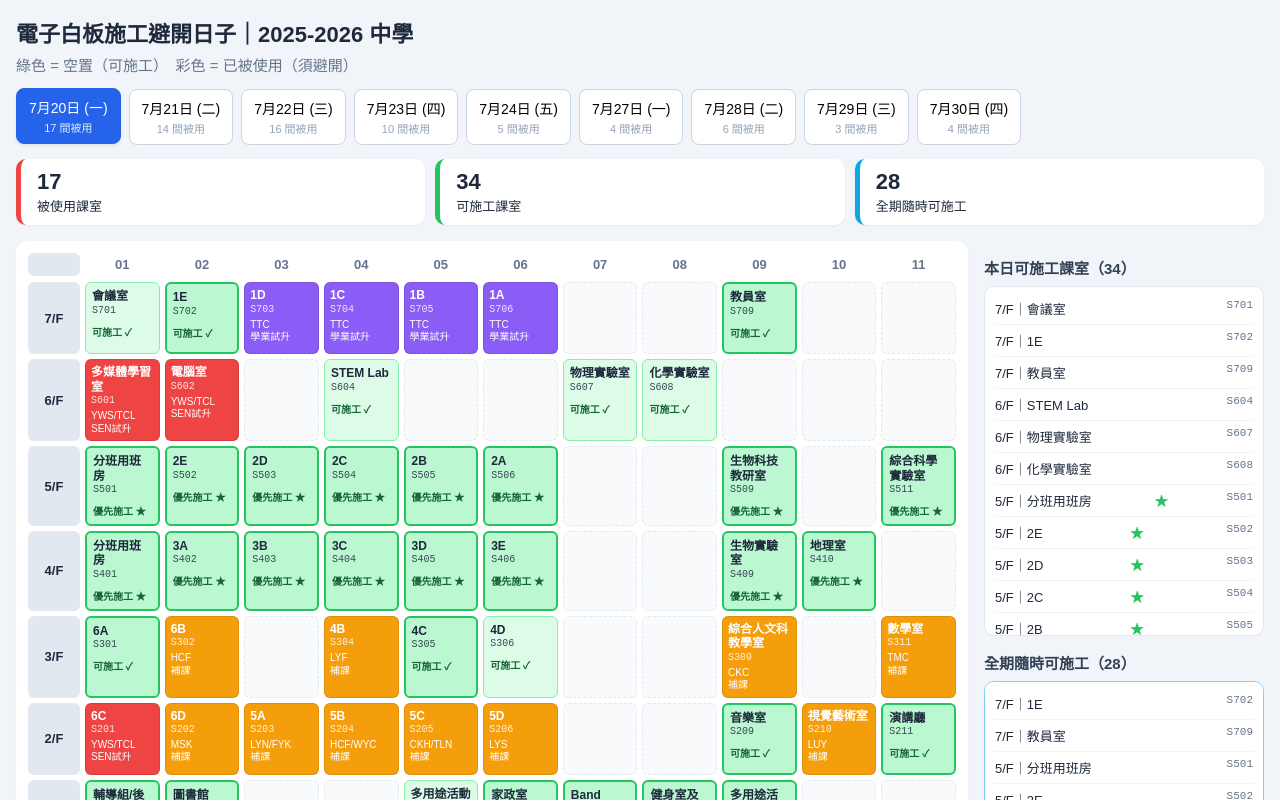
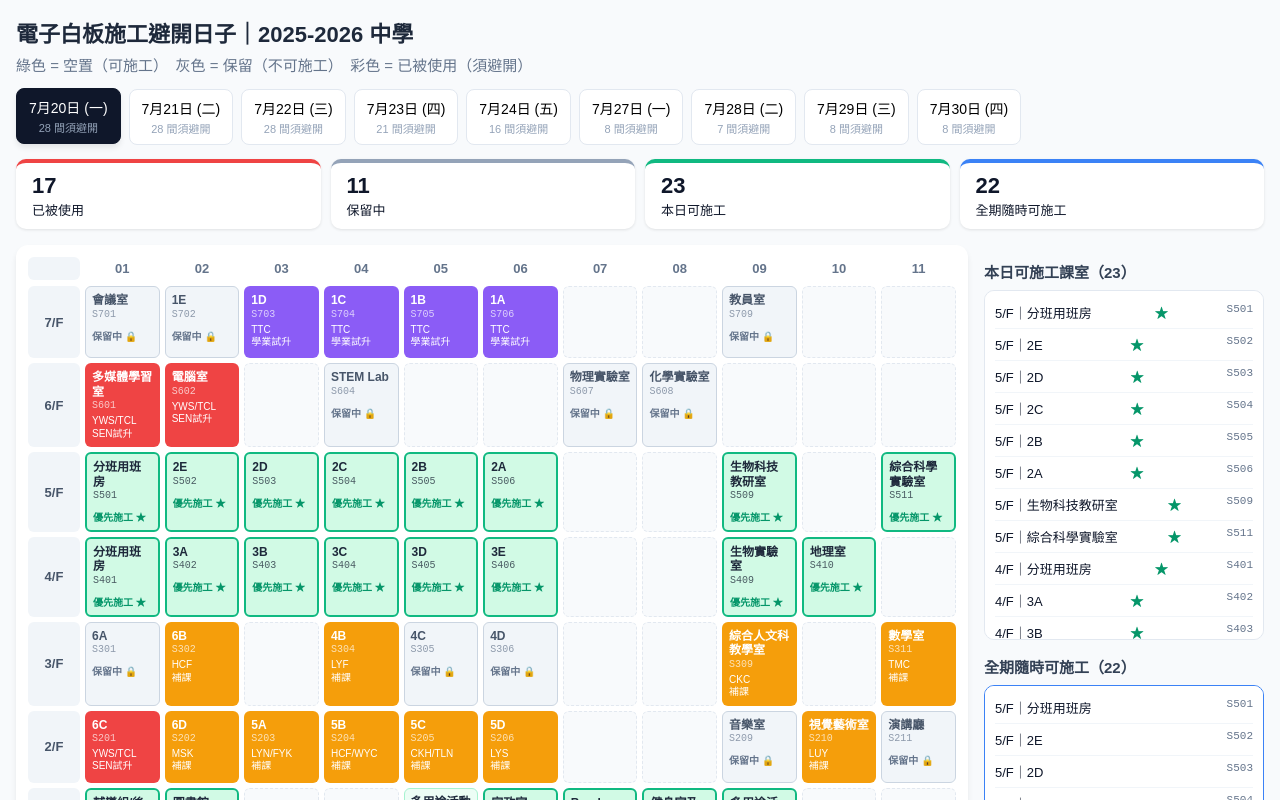
Before and after one commit to kingtmc314/whiteboard-scheduler, a Next.js app: page / in a window 1280 px wide. Shown: the top 800 px of the page. Built offline with nearby package versions, Linux system fonts and the light colour scheme.

Commit message:
Implement floor-specific blocking rules and refine color palette for better contrast

```diff
--- a/app/globals.css
+++ b/app/globals.css
@@ -1,61 +1,76 @@
 * { box-sizing: border-box; margin: 0; padding: 0; }
-body { font-family: "Microsoft JhengHei","PingFang HK",sans-serif; background:#f1f5f9; color:#1e293b; }
+body { font-family: "Microsoft JhengHei","PingFang HK",sans-serif; background:#f8fafc; color:#0f172a; }
 main { max-width: 1400px; margin: 0 auto; padding: 16px; }
-.top h1 { font-size: 22px; margin-bottom: 6px; }
+.top h1 { font-size: 22px; margin-bottom: 6px; color: #1e293b; }
 .top p { color:#64748b; margin: 4px 0 14px; font-size: 15px; }
 
 .dates { display:flex; flex-wrap:wrap; gap:8px; margin-bottom:14px; }
-.date { border:1px solid #cbd5e1; background:#fff; border-radius:8px; padding:8px 12px;
+.date { border:1px solid #e2e8f0; background:#fff; border-radius:8px; padding:8px 12px;
   cursor:pointer; font-size:14px; display:flex; flex-direction:column; align-items:center; transition: all 0.2s; }
 .date span { font-size:11px; color:#94a3b8; margin-top: 2px; }
-.date.active { background:#2563eb; color:#fff; border-color:#2563eb; transform: translateY(-1px); box-shadow: 0 2px 4px -1px rgb(0 0 0 / 0.1); }
-.date.active span { color:#dbeafe; }
+.date.active { background:#0f172a; color:#fff; border-color:#0f172a; transform: translateY(-1px); box-shadow: 0 4px 6px -1px rgb(0 0 0 / 0.1); }
+.date.active span { color:#94a3b8; }
 
 .stats { display:flex; gap:10px; margin-bottom:16px; flex-wrap:wrap; }
 .stat { background:#fff; border-radius:10px; padding:10px 16px; font-size:13px;
-  border-left:5px solid #2563eb; flex: 1; min-width: 180px; box-shadow: 0 1px 2px 0 rgb(0 0 0 / 0.05); }
+  border-top:4px solid #0f172a; flex: 1; min-width: 160px; box-shadow: 0 1px 3px 0 rgb(0 0 0 / 0.1); }
 .stat b { display:block; font-size:22px; line-height: 1.2; margin-bottom: 1px; }
-.s-used { border-color:#ef4444; }
-.s-free { border-color:#22c55e; }
-.s-any { border-color:#0ea5e9; }
+.s-used { border-top-color:#ef4444; }
+.s-reserved { border-top-color:#94a3b8; }
+.s-free { border-top-color:#10b981; }
+.s-any { border-top-color:#3b82f6; }
 
 .wrap { display:flex; gap:16px; align-items:flex-start; }
-.planbox { background:#fff; border-radius:12px; padding:12px; overflow-x:auto; flex:1; box-shadow: 0 2px 4px -1px rgb(0 0 0 / 0.05); }
+.planbox { background:#fff; border-radius:12px; padding:12px; overflow-x:auto; flex:1; box-shadow: 0 4px 6px -1px rgb(0 0 0 / 0.1); }
 .colhead, .frow { display:grid; grid-template-columns:52px repeat(11, minmax(72px, 1fr)); gap:5px; }
 .colhead { margin-bottom:6px; }
 .chead { text-align:center; font-size:13px; color:#64748b; padding:4px 0; font-weight: 600; }
 .frow { margin-bottom:5px; }
 .flabel { display:flex; align-items:center; justify-content:center; font-weight:700;
-  background:#e2e8f0; border-radius:6px; font-size:13px; }
-.cell { border-radius:6px; min-height:72px; padding:6px; font-size:11px; transition: transform 0.1s; position: relative; }
-.cell:hover { transform: scale(1.02); z-index: 10; }
+  background:#f1f5f9; border-radius:6px; font-size:13px; color: #475569; }
+.cell { border-radius:6px; min-height:72px; padding:6px; font-size:11px; transition: all 0.1s; position: relative; border: 1px solid transparent; }
+.cell:hover { transform: scale(1.02); z-index: 10; box-shadow: 0 10px 15px -3px rgb(0 0 0 / 0.1); }
 .cell.empty { background:#f8fafc; border:1px dashed #e2e8f0; }
-.cell.free { background:#dcfce7; border:1px solid #86efac; cursor:pointer; }
-.cell.always-free { background:#bbf7d0; border:2px solid #22c55e; }
-.cell.used { color:#fff; cursor:pointer; box-shadow: inset 0 0 0 1px rgba(0,0,0,0.1); }
-.rname { font-weight:700; font-size:12px; line-height:1.2; margin-bottom: 1px; }
-.rcode { opacity:.85; font-size:10px; font-family: monospace; }
+
+/* Status Colors */
+.cell.free { background:#ecfdf5; border-color:#a7f3d0; cursor:pointer; }
+.cell.free:hover { background:#d1fae5; }
+.cell.always-free { background:#d1fae5; border:2px solid #10b981; }
+
+.cell.reserved { background:#f1f5f9; border-color:#cbd5e1; color:#64748b; cursor:not-allowed; }
+.cell.reserved .rname { color: #475569; }
+
+.cell.used { color:#fff; cursor:pointer; }
+.cell.used .rname { color: #fff; }
+
+.rname { font-weight:700; font-size:12px; line-height:1.2; margin-bottom: 1px; color: #1e293b; }
+.rcode { opacity:.7; font-size:10px; font-family: monospace; }
 .rinfo { margin-top:4px; font-size:10px; line-height:1.25; }
-.rok { margin-top:8px; color:#166534; font-weight:700; font-size: 10px; }
+.rok { margin-top:8px; color:#059669; font-weight:700; font-size: 10px; }
+.rres { margin-top:8px; color:#64748b; font-weight:600; font-size: 10px; }
 
 .legend { display:flex; flex-wrap:wrap; gap:8px; margin-top:16px; padding-top: 12px; border-top: 1px solid #f1f5f9; }
-.lg { color:#fff; padding:3px 10px; border-radius:20px; font-size:12px; font-weight: 500; }
+.lg { padding:3px 10px; border-radius:20px; font-size:12px; font-weight: 500; border: 1px solid transparent; }
+.lg-free { background:#ecfdf5; color:#065f46; border-color:#a7f3d0; }
+.lg-priority { background:#d1fae5; color:#065f46; border-color:#10b981; font-weight: bold; }
+.lg-reserved { background:#f1f5f9; color:#475569; border-color:#cbd5e1; }
 
 .side { width:280px; flex-shrink:0; }
 .side h3 { font-size:15px; margin:16px 0 8px; color: #334155; }
-.detail { background:#fff; border-radius:10px; padding:14px; border:1px solid #e2e8f0; box-shadow: 0 1px 2px 0 rgb(0 0 0 / 0.05); }
-.detail h3 { margin-top: 0; }
+.detail { background:#fff; border-radius:10px; padding:14px; border:1px solid #e2e8f0; box-shadow: 0 1px 3px 0 rgb(0 0 0 / 0.1); }
+.detail h3 { margin-top: 0; color: #0f172a; }
 .detail small { color:#94a3b8; font-family: monospace; }
 .detail p { font-size:13px; margin:5px 0; }
 .warn { color:#dc2626; font-weight:700; }
-.okmsg { color:#16a34a; font-weight:700; }
+.okmsg { color:#059669; font-weight:700; }
+
 .list { list-style:none; background:#fff; border-radius:10px; padding:6px 10px;
   max-height:350px; overflow-y:auto; border:1px solid #e2e8f0; }
 .list li { display:flex; justify-content:space-between; font-size:13px;
   padding:6px 0; border-bottom:1px solid #f1f5f9; }
 .list li:last-child { border-bottom: none; }
 .list li span { color:#64748b; font-size:11px; font-family: monospace; }
-.any-list { border-color:#7dd3fc; }
+.any-list { border-color:#3b82f6; }
 
 footer { margin-top:20px; text-align:center; color:#94a3b8; font-size:13px; padding-bottom: 16px; }
 
@@ -78,7 +93,7 @@ footer { margin-top:20px; text-align:center; color:#94a3b8; font-size:13px; padd
   .colhead, .frow { grid-template-columns: 40px repeat(11, minmax(56px, 1fr)); gap: 4px; }
   .cell { min-height: 56px; padding: 3px; }
   .rname { font-size: 10px; }
-  .rcode, .rok, .rinfo { font-size: 8px; }
+  .rcode, .rok, .rinfo, .rres { font-size: 8px; }
   .flabel { font-size: 11px; }
   .chead { font-size: 10px; }
 }
--- a/app/page.js
+++ b/app/page.js
@@ -8,24 +8,50 @@ const allRooms = Object.entries(layout).flatMap(([f, arr]) =>
   arr.map((r) => ({ ...r, floor: f }))
 );
 
-// Specific rooms to label as "可施工 ✓" instead of "優先施工 ★"
-const forceCanBuildLabels = new Set(["S301", "S305", "S209", "S211", "S702", "S709"]);
-
 export default function Home() {
   const [dateKey, setDateKey] = useState(dateList[0]);
   const [sel, setSel] = useState(null);
   const day = occupancy[dateKey];
   const occ = day.rooms;
 
-  const freeRooms = allRooms.filter((r) => !occ[r.code]);
-  const occRooms = allRooms.filter((r) => occ[r.code]);
+  // Helper to check if a room should be BLOCKED (Reserved)
+  const isReserved = (floor, date) => {
+    const d = parseInt(date.split("-")[2]); // Extract day from YYYY-MM-DD
+
+    // 1. 20/7-22/7 7樓
+    if (floor === "7/F" && d >= 20 && d <= 22) return true;
+    // 2. 20/7-23/7 3樓
+    if (floor === "3/F" && d >= 20 && d <= 23) return true;
+    // 3. 20/7-24/7 2樓
+    if (floor === "2/F" && d >= 20 && d <= 24) return true;
+    // 4. 20/7-30/7 6樓
+    if (floor === "6/F" && d >= 20 && d <= 30) return true;
+
+    return false;
+  };
+
+  const processedRooms = useMemo(() => {
+    return allRooms.map(r => {
+      const use = occ[r.code];
+      const reserved = !use && isReserved(r.floor, dateKey);
+      return { ...r, use, reserved };
+    });
+  }, [dateKey, occ]);
+
+  const freeRooms = processedRooms.filter((r) => !r.use && !r.reserved);
+  const occRooms = processedRooms.filter((r) => r.use);
+  const reservedRooms = processedRooms.filter((r) => r.reserved);
 
   // 全期都沒被使用的課室（隨時可施工）
   const alwaysFreeCodes = useMemo(() => {
     const usedEver = new Set();
-    dateList.forEach((d) =>
-      Object.keys(occupancy[d].rooms).forEach((c) => usedEver.add(c))
-    );
+    dateList.forEach((d) => {
+      // Both actual occupancy and reservations count as "used" for the "Always Free" calculation
+      Object.keys(occupancy[d].rooms).forEach((c) => usedEver.add(c));
+      allRooms.forEach(r => {
+        if (isReserved(r.floor, d)) usedEver.add(r.code);
+      });
+    });
     const codes = new Set();
     allRooms.forEach(r => {
       if (!usedEver.has(r.code)) codes.add(r.code);
@@ -39,7 +65,7 @@ export default function Home() {
     <main>
       <header className="top">
         <h1>電子白板施工避開日子｜2025-2026 中學</h1>
-        <p>綠色 = 空置（可施工）　彩色 = 已被使用（須避開）</p>
+        <p>綠色 = 空置（可施工）　灰色 = 保留（不可施工）　彩色 = 已被使用（須避開）</p>
       </header>
 
       {/* 日期選擇 */}
@@ -51,15 +77,16 @@ export default function Home() {
             onClick={() => { setDateKey(d); setSel(null); }}
           >
             {occupancy[d].label}
-            <span>{Object.keys(occupancy[d].rooms).length} 間被用</span>
+            <span>{Object.keys(occupancy[d].rooms).length + allRooms.filter(r => isReserved(r.floor, d) && !occupancy[d].rooms[r.code]).length} 間須避開</span>
           </button>
         ))}
       </div>
 
       {/* 統計 */}
       <div className="stats">
-        <div className="stat s-used"><b>{occRooms.length}</b>被使用課室</div>
-        <div className="stat s-free"><b>{freeRooms.length}</b>可施工課室</div>
+        <div className="stat s-used"><b>{occRooms.length}</b>已被使用</div>
+        <div className="stat s-reserved"><b>{reservedRooms.length}</b>保留中</div>
+        <div className="stat s-free"><b>{freeRooms.length}</b>本日可施工</div>
         <div className="stat s-any"><b>{alwaysFreeRooms.length}</b>全期隨時可施工</div>
       </div>
 
@@ -76,33 +103,34 @@ export default function Home() {
             <div key={f} className="frow">
               <div className="flabel">{f}</div>
               {cols.map((c) => {
-                const room = (layout[f] || []).find((r) => r.col === c);
+                const room = processedRooms.find((r) => r.floor === f && r.col === c);
                 if (!room) return <div key={c} className="cell empty" />;
-                const use = occ[room.code];
+
                 const isAlwaysFree = alwaysFreeCodes.has(room.code);
-                const bg = use ? purposeColors[use.p] || "#ef4444" : null;
+                const bg = room.use ? purposeColors[room.use.p] || "#ef4444" : null;
 
                 let cellClass = "cell ";
-                if (use) cellClass += "used";
+                if (room.use) cellClass += "used";
+                else if (room.reserved) cellClass += "reserved";
                 else if (isAlwaysFree) cellClass += "free always-free";
                 else cellClass += "free";
-
-                const showPriorityLabel = isAlwaysFree && !forceCanBuildLabels.has(room.code);
 
                 return (
                   <div
                     key={c}
                     className={cellClass}
-                    style={use ? { background: bg } : {}}
-                    onClick={() => setSel({ ...room, use, isAlwaysFree, showPriorityLabel })}
+                    style={room.use ? { background: bg } : {}}
+                    onClick={() => setSel({ ...room, isAlwaysFree })}
                     title={room.code}
                   >
                     <div className="rname">{room.name}</div>
                     <div className="rcode">{room.code}</div>
-                    {use ? (
-                      <div className="rinfo">{use.t}<br/>{use.p}</div>
+                    {room.use ? (
+                      <div className="rinfo">{room.use.t}<br/>{room.use.p}</div>
+                    ) : room.reserved ? (
+                      <div className="rres">保留中 🔒</div>
                     ) : (
-                      <div className="rok">{showPriorityLabel ? "優先施工 ★" : "可施工 ✓"}</div>
+                      <div className="rok">{isAlwaysFree ? "優先施工 ★" : "可施工 ✓"}</div>
                     )}
                   </div>
                 );
@@ -112,8 +140,9 @@ export default function Home() {
 
           {/* 圖例 */}
           <div className="legend">
-            <span className="lg" style={{ background: "#dcfce7", color:"#166534", border: "1px solid #86efac" }}>空置 / 可施工</span>
-            <span className="lg" style={{ background: "#bbf7d0", color:"#166534", border: "2px solid #22c55e", fontWeight: "bold" }}>★ 優先 / 全期空置</span>
+            <span className="lg lg-free">空置 / 可施工</span>
+            <span className="lg lg-priority">★ 優先 / 全期空置</span>
+            <span className="lg lg-reserved">🔒 保留 (不可施工)</span>
             {Object.entries(purposeColors).map(([p, c]) => (
               <span key={p} className="lg" style={{ background: c }}>{p}</span>
             ))}
@@ -130,11 +159,13 @@ export default function Home() {
                 <>
                   <p><b>使用人：</b>{sel.use.t}</p>
                   <p><b>性質：</b>{sel.use.p}</p>
-                  <p className="warn">⚠ 此日請勿施工</p>
+                  <p className="warn">⚠ 此日已被佔用，請勿施工</p>
                 </>
+              ) : sel.reserved ? (
+                <p className="warn">⚠ 此樓層於此段時間已被保留，請勿施工</p>
               ) : (
                 <p className="okmsg">
-                  {sel.showPriorityLabel ? "★ 全期空置，建議優先施工" : "✓ 此日空置，可安排施工"}
+                  {sel.isAlwaysFree ? "★ 全期空置，建議優先施工" : "✓ 此日空置，可安排施工"}
                 </p>
               )}
             </div>
@@ -145,7 +176,7 @@ export default function Home() {
             {freeRooms.map((r) => (
               <li key={r.code}>
                 {r.floor}｜{r.name}
-                {alwaysFreeCodes.has(r.code) && !forceCanBuildLabels.has(r.code) && <b style={{color:'#22c55e', marginLeft:'4px'}}>★</b>}
+                {alwaysFreeCodes.has(r.code) && <b style={{color:'#059669', marginLeft:'4px'}}>★</b>}
                 <span>{r.code}</span>
               </li>
             ))}
```
